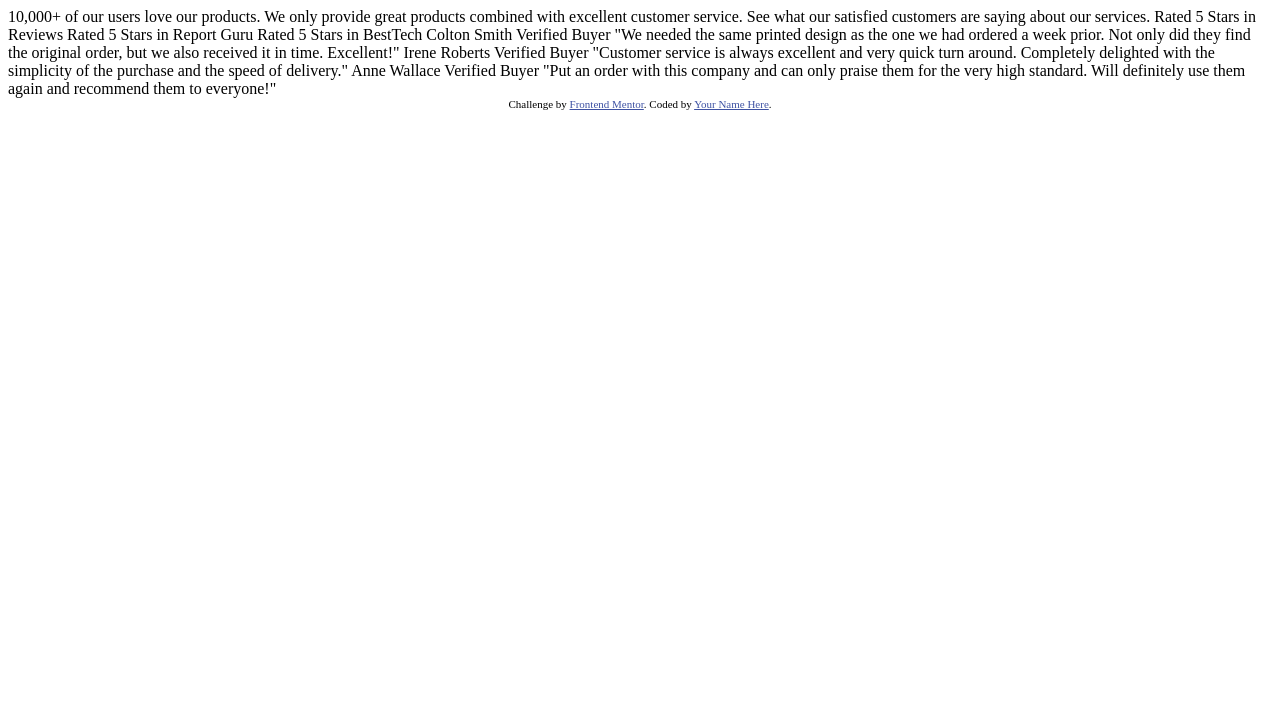
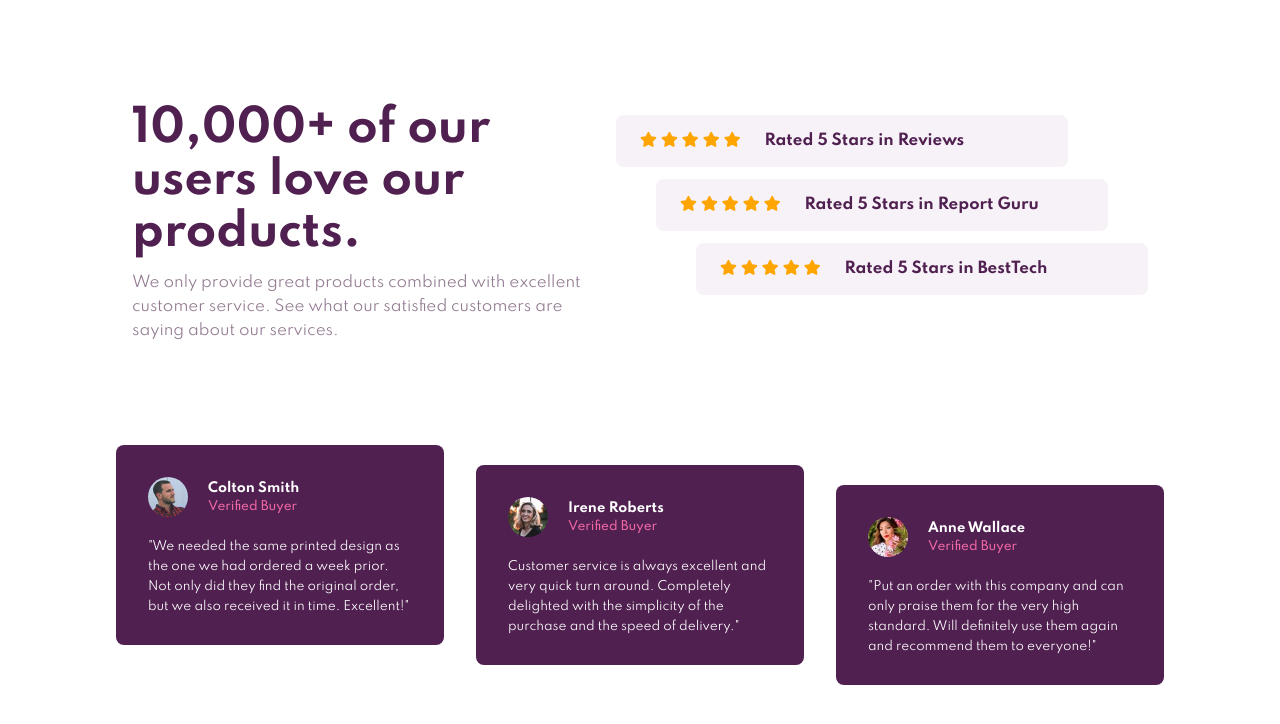
Before and after one commit to ValdirAPN/socia-proof-section, a plain HTML site: page index.html in a window 1280 px wide. Drawn offline with Linux system fonts and the light colour scheme.

Commit message:
Creating HTML and CSS

```diff
--- a/index.html
+++ b/index.html
@@ -11,51 +11,123 @@
             sizes="32x32"
             href="./images/favicon-32x32.png"
         />
-
+        <link
+            rel="stylesheet"
+            href="https://cdnjs.cloudflare.com/ajax/libs/font-awesome/5.15.2/css/all.min.css"
+            integrity="sha512-HK5fgLBL+xu6dm/Ii3z4xhlSUyZgTT9tuc/hSrtw6uzJOvgRr2a9jyxxT1ely+B+xFAmJKVSTbpM/CuL7qxO8w=="
+            crossorigin="anonymous"
+        />
+        <link rel="stylesheet" href="style.css" />
         <title>Frontend Mentor | Social proof section</title>
-
-    <!-- Feel free to remove these styles or customise in your own stylesheet 👍 -->
-    <style>
-      .attribution {
-        font-size: 11px;
-        text-align: center;
-      }
-      .attribution a {
-        color: hsl(228, 45%, 44%);
-      }
-    </style>
     </head>
     <body>
-    10,000+ of our users love our products.
+        <main class="container">
+            <div class="top__area">
+                <section class="text__area">
+                    <h1>10,000+ of our users love our products.</h1>
 
-    We only provide great products combined with excellent customer service.
-    See what our satisfied customers are saying about our services.
+                    <p>
+                        We only provide great products combined with excellent
+                        customer service. See what our satisfied customers are
+                        saying about our services.
+                    </p>
+                </section>
 
+                <section class="rated__area">
+                    <div class="rated__stars">
+                        <div class="stars">
+                            <i class="fas fa-star"></i>
+                            <i class="fas fa-star"></i>
+                            <i class="fas fa-star"></i>
+                            <i class="fas fa-star"></i>
+                            <i class="fas fa-star"></i>
+                        </div>
                         Rated 5 Stars in Reviews
+                    </div>
+                    <div class="rated__stars ml-40">
+                        <div class="stars">
+                            <i class="fas fa-star"></i>
+                            <i class="fas fa-star"></i>
+                            <i class="fas fa-star"></i>
+                            <i class="fas fa-star"></i>
+                            <i class="fas fa-star"></i>
+                        </div>
                         Rated 5 Stars in Report Guru
+                    </div>
+                    <div class="rated__stars ml-80">
+                        <div class="stars">
+                            <i class="fas fa-star"></i>
+                            <i class="fas fa-star"></i>
+                            <i class="fas fa-star"></i>
+                            <i class="fas fa-star"></i>
+                            <i class="fas fa-star"></i>
+                        </div>
                         Rated 5 Stars in BestTech
+                    </div>
+                </section>
+            </div>
+            <section class="rating__cards">
+                <div class="card">
+                    <div class="card__top">
+                        <img
+                            class="card__image"
+                            src="./images/image-colton.jpg"
+                            alt=""
+                        />
+                        <div class="card__title">
+                            <h3>Colton Smith</h3>
+                            <div class="verified">Verified Buyer</div>
+                        </div>
+                    </div>
 
-    Colton Smith
-    Verified Buyer
-    "We needed the same printed design as the one we had ordered a week prior.
-    Not only did they find the original order, but we also received it in time.
+                    <p class="rating__text">
+                        "We needed the same printed design as the one we had
+                        ordered a week prior. Not only did they find the
+                        original order, but we also received it in time.
                         Excellent!"
+                    </p>
+                </div>
+                <div class="card mt-20">
+                    <div class="card__top">
+                        <img
+                            class="card__image"
+                            src="./images/image-irene.jpg"
+                            alt=""
+                        />
+                        <div class="card__title">
+                            <h3>Irene Roberts</h3>
 
-    Irene Roberts
-    Verified Buyer
-    "Customer service is always excellent and very quick turn around. Completely
-    delighted with the simplicity of the purchase and the speed of delivery."
+                            <div class="verified">Verified Buyer</div>
+                        </div>
+                    </div>
 
-    Anne Wallace
-    Verified Buyer
-    "Put an order with this company and can only praise them for the very high
-    standard. Will definitely use them again and recommend them to everyone!"
+                    <p class="rating__text">
+                        Customer service is always excellent and very quick turn
+                        around. Completely delighted with the simplicity of the
+                        purchase and the speed of delivery."
+                    </p>
+                </div>
+                <div class="card mt-40">
+                    <div class="card__top">
+                        <img
+                            class="card__image"
+                            src="./images/image-anne.jpg"
+                            alt=""
+                        />
+                        <div class="card__title">
+                            <h3>Anne Wallace</h3>
 
-    <div class="attribution">
-      Challenge by
-      <a href="https://www.frontendmentor.io?ref=challenge" target="_blank"
-        >Frontend Mentor</a
-      >. Coded by <a href="#">Your Name Here</a>.
+                            <div class="verified">Verified Buyer</div>
                         </div>
+                    </div>
+
+                    <p class="rating__text">
+                        "Put an order with this company and can only praise them
+                        for the very high standard. Will definitely use them
+                        again and recommend them to everyone!"
+                    </p>
+                </div>
+            </section>
+        </main>
     </body>
 </html>
--- /dev/null
+++ b/style.css
@@ -0,0 +1,200 @@
+@import url('https://fonts.googleapis.com/css2?family=Spartan:wght@400;500;700&display=swap');
+
+:root {
+    --very-dark-magenta: hsl(300, 43%, 22%);
+    --soft-pink: hsl(333, 80%, 67%);
+    --dark-grayish-magenta: hsl(303, 10%, 53%);
+    --light-grayish-magenta: hsl(300, 24%, 96%);
+}
+
+* {
+    margin: 0;
+    padding: 0;
+    box-sizing: border-box;
+}
+
+body {
+    font-family: 'Spartan', sans-serif;
+    font-size: 15px;
+    overflow: hidden;
+}
+
+.container {
+    max-width: 1080px;
+    height: 100vh;
+    margin: 0 auto;
+    display: flex;
+    flex-direction: column;
+    align-items: center;
+    justify-content: space-evenly;
+}
+
+.top__area {
+    display: flex;
+    justify-content: space-evenly;
+    width: 100%;
+}
+
+.text__area {
+    width: 452px;
+}
+
+h1 {
+    width: 400px;
+    color: var(--very-dark-magenta);
+    font-size: 44px;
+    font-weight: 700;
+    margin-bottom: 12px;
+}
+
+.text__area p {
+    color: var(--dark-grayish-magenta);
+    line-height: 24px;
+}
+
+.rated__stars {
+    background-color: var(--light-grayish-magenta);
+    height: 52px;
+    width: 452px;
+    border-radius: 8px;
+    margin-top: 12px;
+    padding-left: 24px;
+
+    display: flex;
+    align-items: center;
+
+    font-weight: 800;
+    color: var(--very-dark-magenta);
+}
+
+.stars {
+    color: orange;
+    margin-right: 24px;
+}
+
+.ml-40 {
+    margin-left: 40px;
+}
+
+.ml-80 {
+    margin-left: 80px;
+}
+
+/*=== CARDS ===*/
+
+.rating__cards {
+    height: 252px;
+    display: flex;
+}
+
+.card {
+    height: 200px;
+    width: 328px;
+    background-color: var(--very-dark-magenta);
+    margin: 0 16px;
+    border-radius: 8px;
+    padding: 32px;
+    color: white;
+    font-size: 12px;
+}
+
+.card__top {
+    display: flex;
+    align-items: center;
+}
+
+.card__image {
+    height: 40px;
+    border-radius: 20px;
+    margin-right: 20px;
+}
+
+h3 {
+    font-size: 13px;
+    margin-bottom: 4px;
+}
+
+.verified {
+    color: var(--soft-pink);
+    font-weight: 500;
+}
+
+.rating__text {
+    margin-top: 20px;
+    line-height: 20px;
+}
+
+.mt-20 {
+    margin-top: 20px;
+}
+
+.mt-40 {
+    margin-top: 40px;
+}
+
+@media (max-width: 1079px) {
+    body {
+        overflow: auto;
+    }
+    .container {
+        max-width: 100vw;
+    }
+
+    .top__area {
+        display: flex;
+        flex-direction: column;
+        align-items: center;
+        justify-content: space-evenly;
+        width: 100%;
+        text-align: center;
+    }
+
+    h1 {
+        width: 100%;
+    }
+
+    .text__area {
+        width: 90%;
+        margin-bottom: 20px;
+    }
+
+    .rated__stars {
+        min-height: 72px;
+        width: 340px;
+
+        flex-direction: column;
+        align-items: center;
+        justify-content: center;
+        padding: 0;
+    }
+
+    .stars {
+        margin-bottom: 12px;
+        margin-right: 0;
+    }
+
+    .ml-40 {
+        margin-left: 0px;
+    }
+
+    .ml-80 {
+        margin-left: 0px;
+    }
+
+    .card {
+        margin-bottom: 20px;
+    }
+
+    .mt-20 {
+        margin-top: 0;
+    }
+
+    .mt-40 {
+        margin-top: 0;
+    }
+
+    .rating__cards {
+        display: flex;
+        flex-direction: column;
+    }
+}
```
Lines whose indentation alone changed are shown as unchanged.
